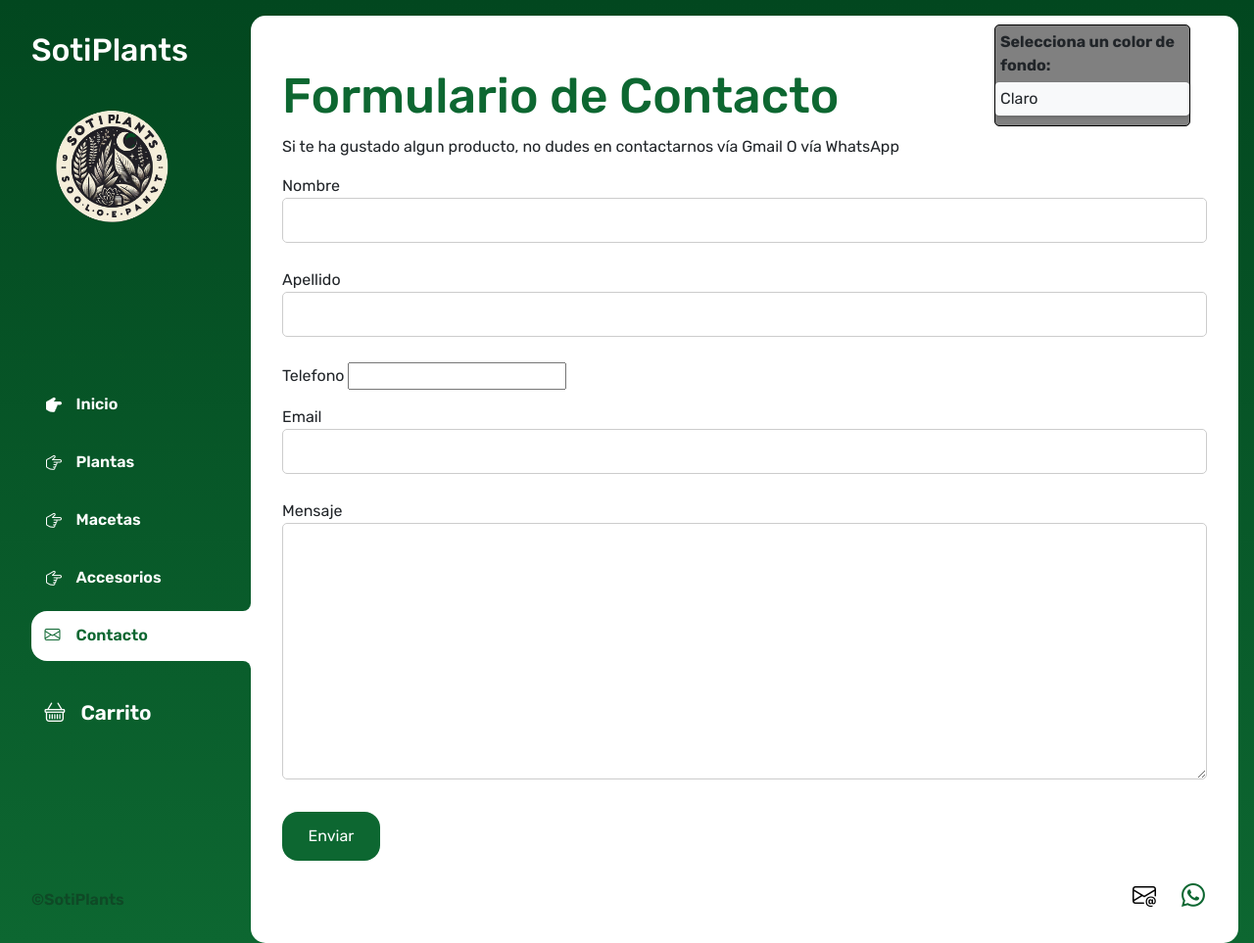
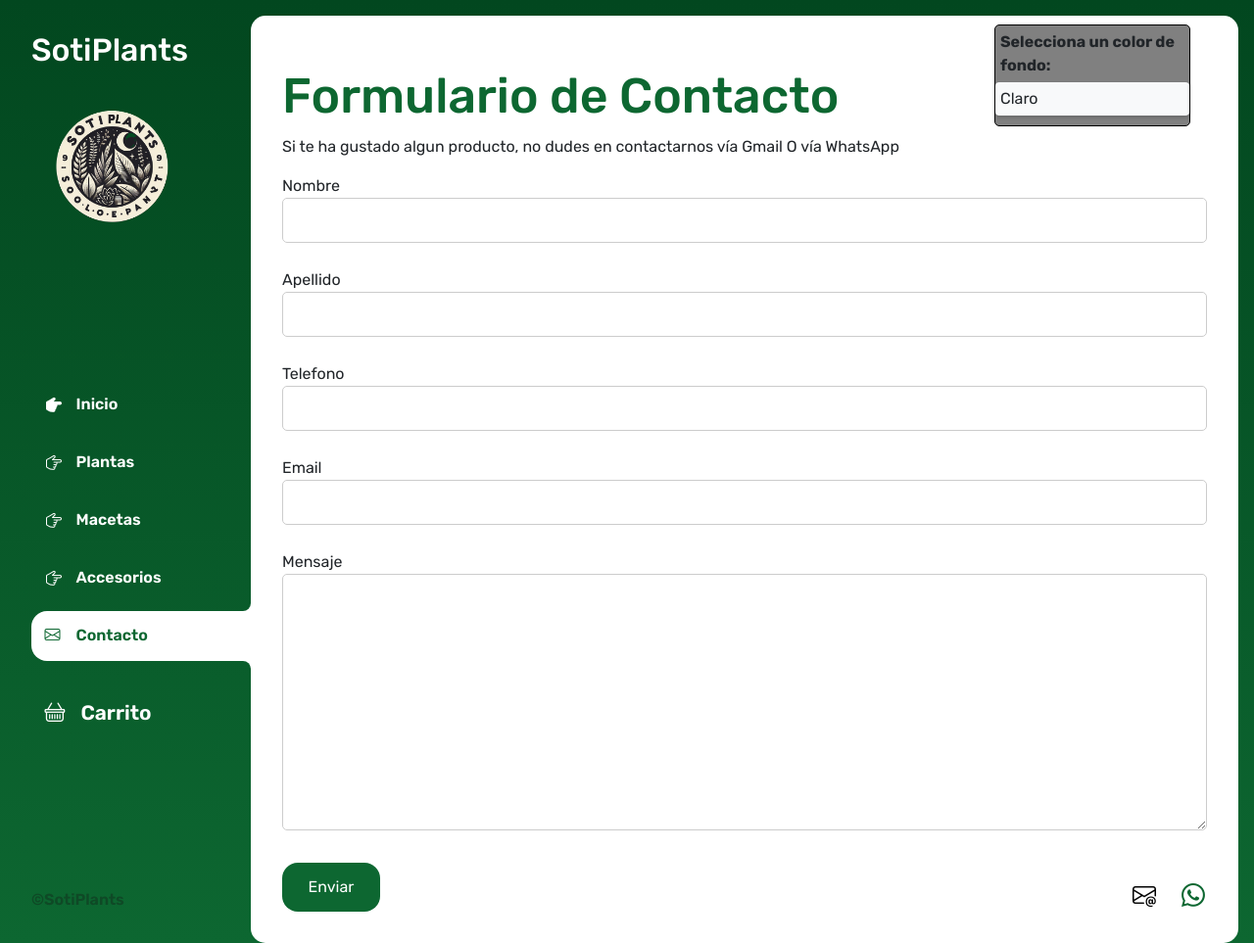
Before and after one commit to lewisDelMar/Prueba3, a Django app: page /tienda/contacto/ in a window 1280 px wide. Shown: the whole page at 98% size. Run offline with Django 5.2, Linux system fonts and the light colour scheme.

Commit message:
COMMIT
AREGLE DEL FORMULARIO EL CAMPO TELEFONO PARA QUE SE VEA BIEN

```diff
--- a/sotiplants/static/style.css
+++ b/sotiplants/static/style.css
@@ -490,6 +490,15 @@ textarea {
     border-radius: 5px;
 }
 
+#id_telefono{
+    width: 100%;
+    padding: 10px;
+    margin-bottom: 10px;
+    border: 1px solid #ccc;
+    border-radius: 5px;
+}
+
+
 /* CARRITO */
 
 .contenedor-carrito{
--- a/tienda/templates/tienda/contacto.html
+++ b/tienda/templates/tienda/contacto.html
@@ -74,7 +74,7 @@
                     Apellido
                     {{ form.apellidopa }}
                 </div>
-                <div class="form-group">
+                <div class="form-group telefono">
                     Telefono
                     {{ form.telefono }}
                 </div>
```
Also changed, not shown: db.sqlite3.
